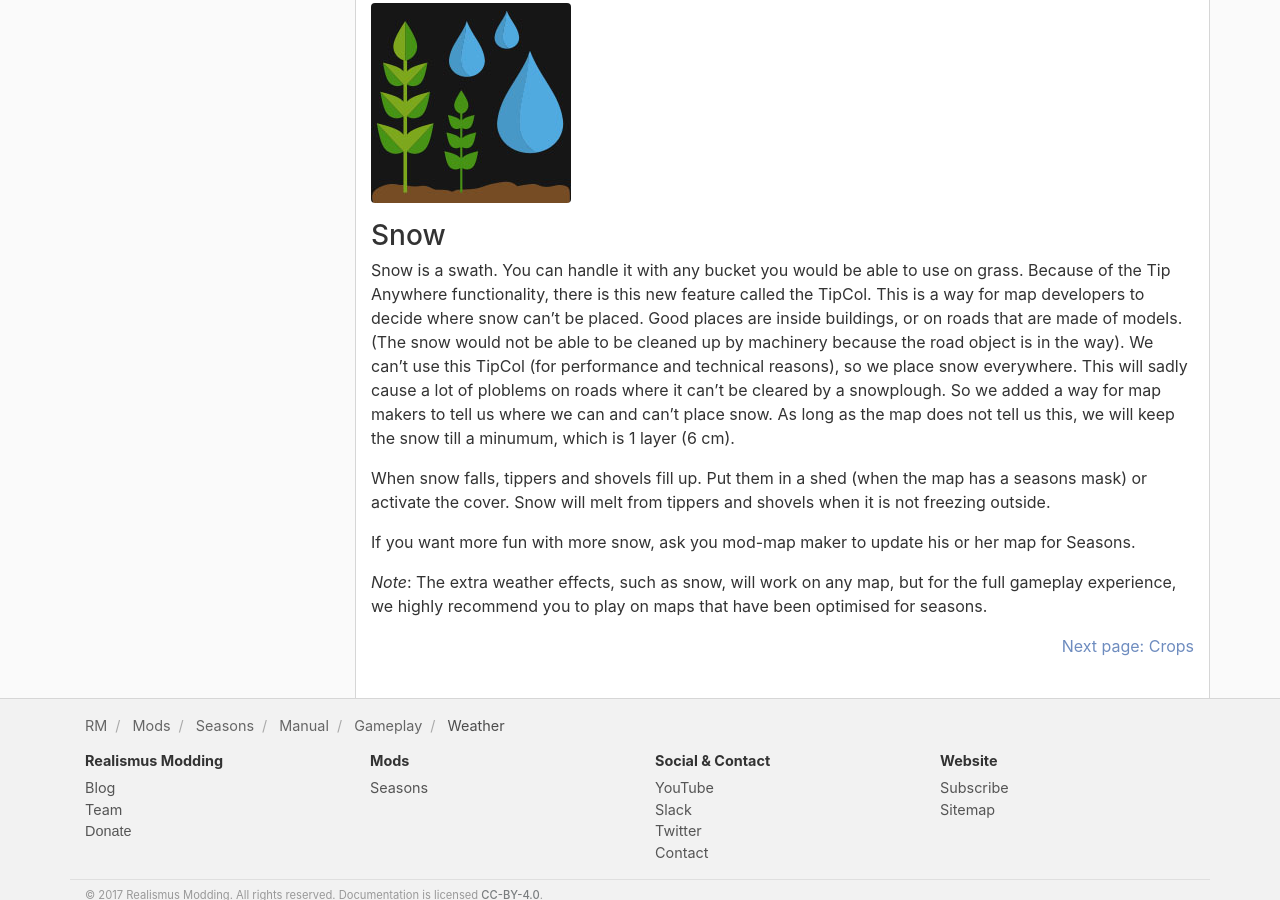
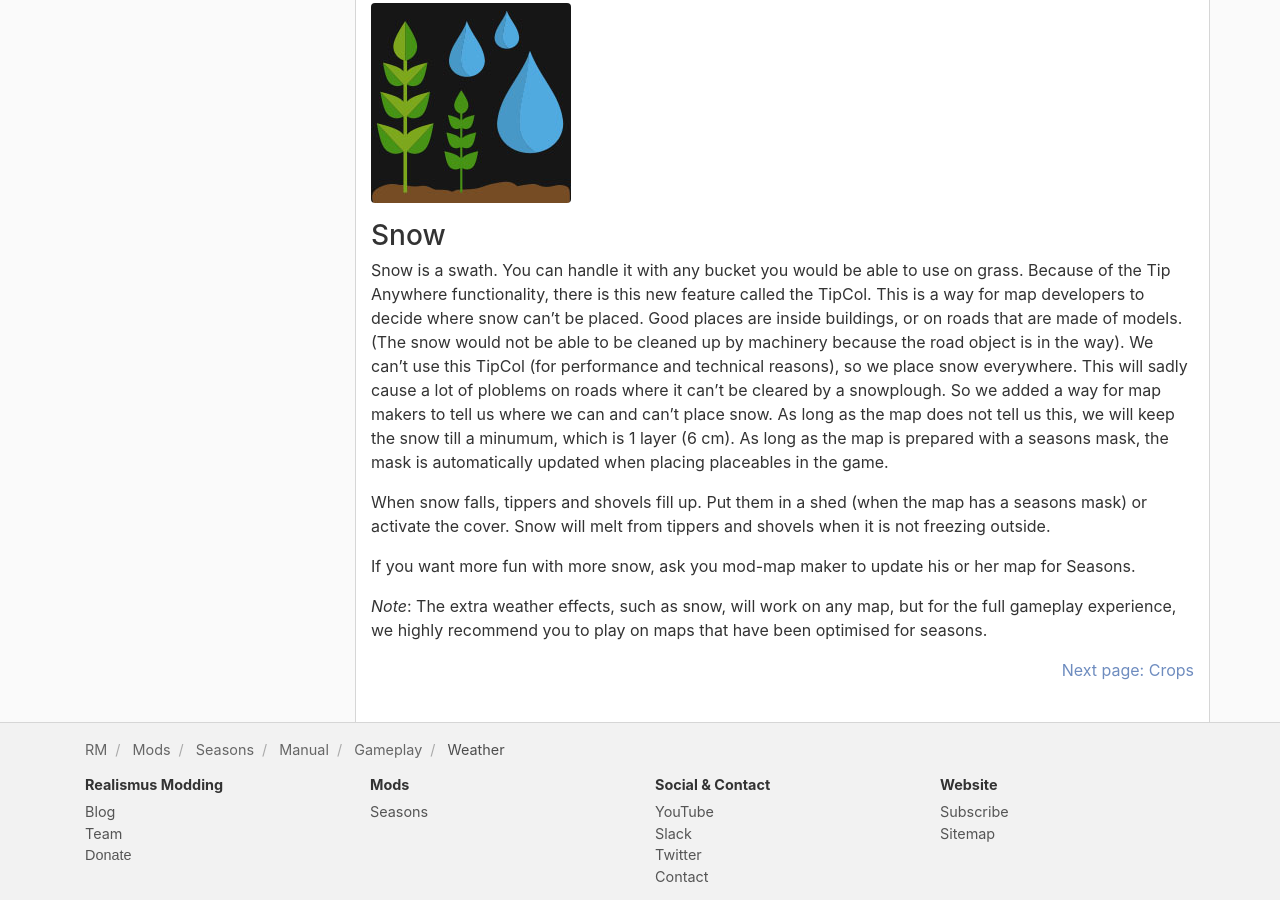
Before and after one commit to RealismusModding/realismusmodding.github.io, a Jekyll site: the page built from mods/seasons/manual/gameplay/weather.md, in a window 1280 px wide and 900 px high, scrolled down 1161 px. Built offline with Jekyll 4.4.1, drawn with Linux system fonts in a browser that asks for light colours; comment, search, counter and statistics services are not loaded.

Commit message:
Update weather.md

```diff
--- a/mods/seasons/manual/gameplay/weather.md
+++ b/mods/seasons/manual/gameplay/weather.md
@@ -29,7 +29,7 @@ Crop moisture is simulated in the Seasons mod. Rain and hail increases crop mois
 <img src="/assets/img/mods/seasons/wetCrop.jpg" alt="Wet crops icon" class="img-fluid rounded" />
 
 ### Snow
-Snow is a swath. You can handle it with any bucket you would be able to use on grass. Because of the Tip Anywhere functionality, there is this new feature called the TipCol. This is a way for map developers to decide where snow can't be placed. Good places are inside buildings, or on roads that are made of models. (The snow would not be able to be cleaned up by machinery because the road object is in the way). We can't use this TipCol (for performance and technical reasons), so we place snow everywhere. This will sadly cause a lot of ploblems on roads where it can't be cleared by a snowplough. So we added a way for map makers to tell us where we can and can't place snow. As long as the map does not tell us this, we will keep the snow till a minumum, which is 1 layer (6 cm).
+Snow is a swath. You can handle it with any bucket you would be able to use on grass. Because of the Tip Anywhere functionality, there is this new feature called the TipCol. This is a way for map developers to decide where snow can't be placed. Good places are inside buildings, or on roads that are made of models. (The snow would not be able to be cleaned up by machinery because the road object is in the way). We can't use this TipCol (for performance and technical reasons), so we place snow everywhere. This will sadly cause a lot of ploblems on roads where it can't be cleared by a snowplough. So we added a way for map makers to tell us where we can and can't place snow. As long as the map does not tell us this, we will keep the snow till a minumum, which is 1 layer (6 cm). As long as the map is prepared with a seasons mask, the mask is automatically updated when placing placeables in the game.
 
 When snow falls, tippers and shovels fill up. Put them in a shed (when the map has a seasons mask) or activate the cover. Snow will melt from tippers and shovels when it is not freezing outside.
 
```
